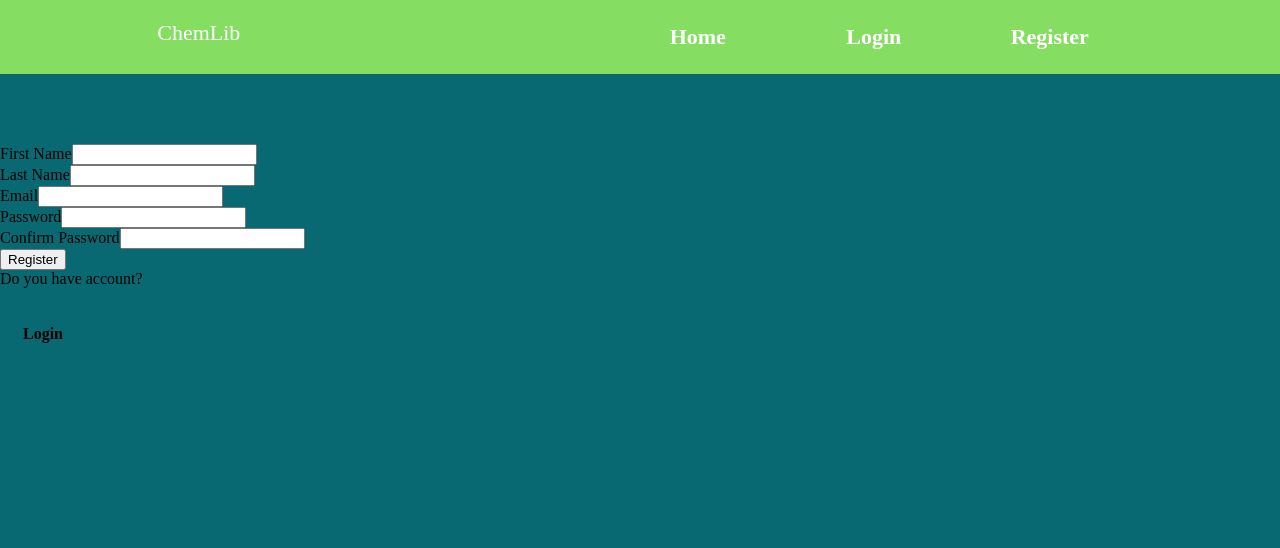
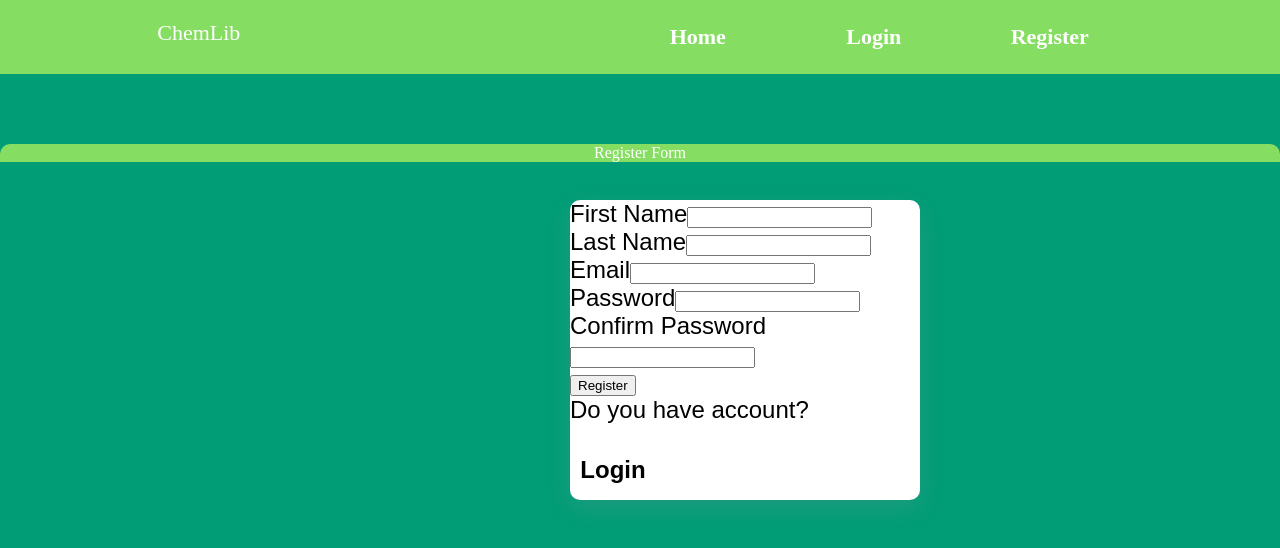
Before and after one commit to NixanV/ChemLibrary, a React (Create React App) app in the folder client/: page /register in a window 1280 px wide. Shown: the top 548 px of the page. Built offline with nearby package versions, Linux system fonts and the light colour scheme.

Commit message:
some changes on hooks in register and css register file

```diff
--- a/client/src/components/Home/home.module.css
+++ b/client/src/components/Home/home.module.css
@@ -1,5 +1,5 @@
 body{
-    background-color: #086972;
+    background-color: #009d76;
 }
 
 html, body {
--- a/client/src/components/Register/Register.js
+++ b/client/src/components/Register/Register.js
@@ -14,11 +14,11 @@ export const Register = () => {
     })
 
     const [error, setError] = useState({
-        fisrtName_error: true,
-        lastName_error: true,
-        email_error: true,
-        password_error: true,
-        confPassword_error: true
+        fisrtName_error: false,
+        lastName_error: false,
+        email_error: false,
+        password_error: false,
+        confPassword_error: false
     })
 
     const changeHandler = (e) => {
@@ -31,6 +31,16 @@ export const Register = () => {
     const submitHandler = (e, userData) => {
         e.preventDefault();
 
+        // if(userData.first_name){
+        //     fisrtName_error = false;
+        // }
+        // if(userData.last_name){
+        //     lastName_error = false;
+        // }
+
+        // if(userData.password.length >= 8 && /\d/.test(userData.password) && /[!@#$%^&*]/.test(userData.password)){
+        //     password_error = false;
+        // }
 
 
 
@@ -40,6 +50,9 @@ export const Register = () => {
 
     return (
         <div className={styles["whole"]}>
+            <div className={styles["register-plate"]}>
+                Register Form
+            </div>
         <div className={styles["form-wrapper"]}>
             <form onSubmit={(e) => submitHandler(e, data)} method="POST">
                 <div className={styles["firstName-div"]}>
@@ -53,6 +66,9 @@ export const Register = () => {
                     required
                     value={data.first_name}
                     onChange={(e) => changeHandler(e)} />
+                    {error.fisrtName_error &&
+                        <p className={styles["first-name-err"]}>Invalid first name!</p>
+                    }
                 </div>
                 <div className={styles["lastName-div"]}>
                     <label htmlFor="last_name" className={styles["last-name-lbl"]}>
--- a/client/src/components/Register/register.module.css
+++ b/client/src/components/Register/register.module.css
@@ -0,0 +1,23 @@
+.form-wrapper{
+    background-color: white;
+    border-radius: 10px;
+    box-shadow: rgba(149, 157, 165, 0.2) 0px 8px 24px;
+    width: 350px;
+    height: 300px;
+    font-size: 24px;
+    font-family: Arial, Helvetica, sans-serif;
+    display: flex;
+    flex-direction: column;
+    position: absolute;
+    top: 200px;
+    left: 570px;
+}
+
+.register-plate{
+    display: flex;
+    justify-content: center;
+    background-color: #85dd62;
+    border-top-right-radius: 10px;
+    border-top-left-radius: 10px;
+    color: white;
+}
```
